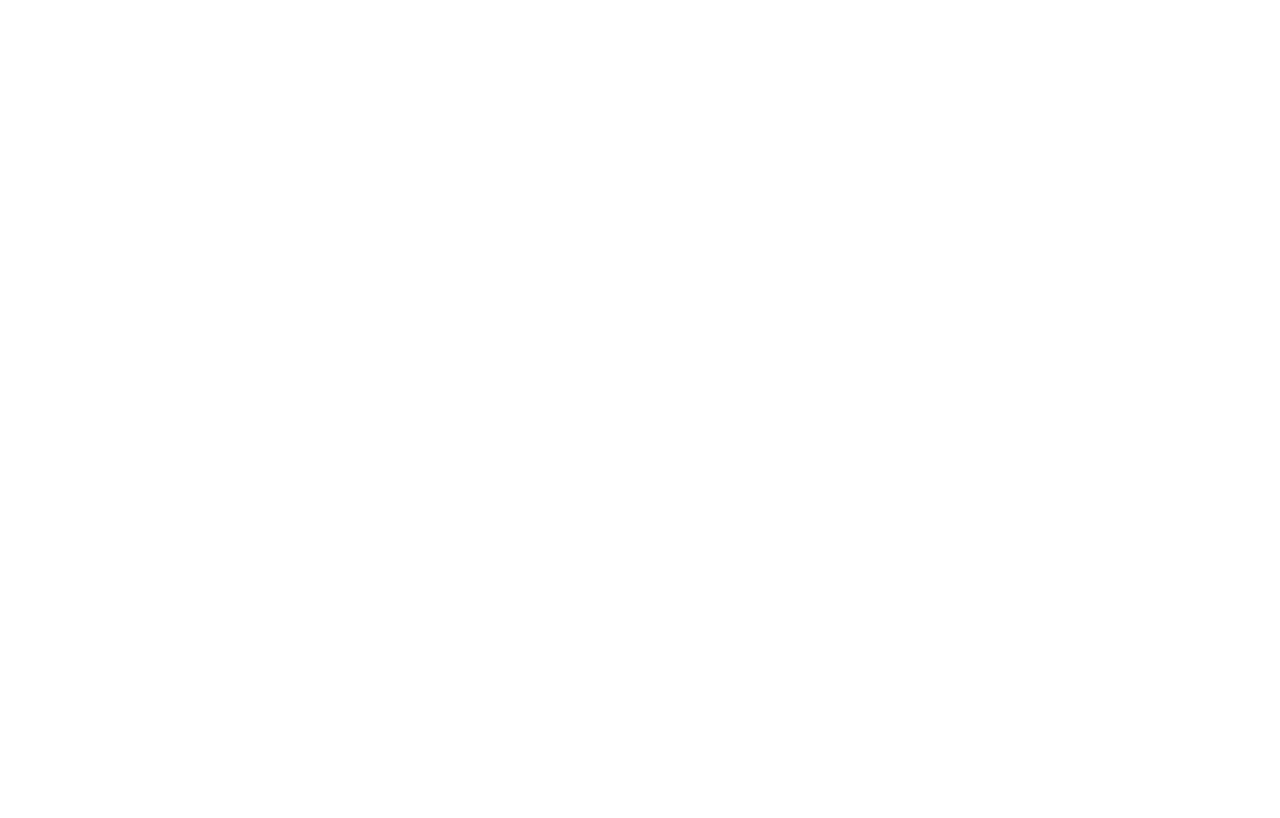
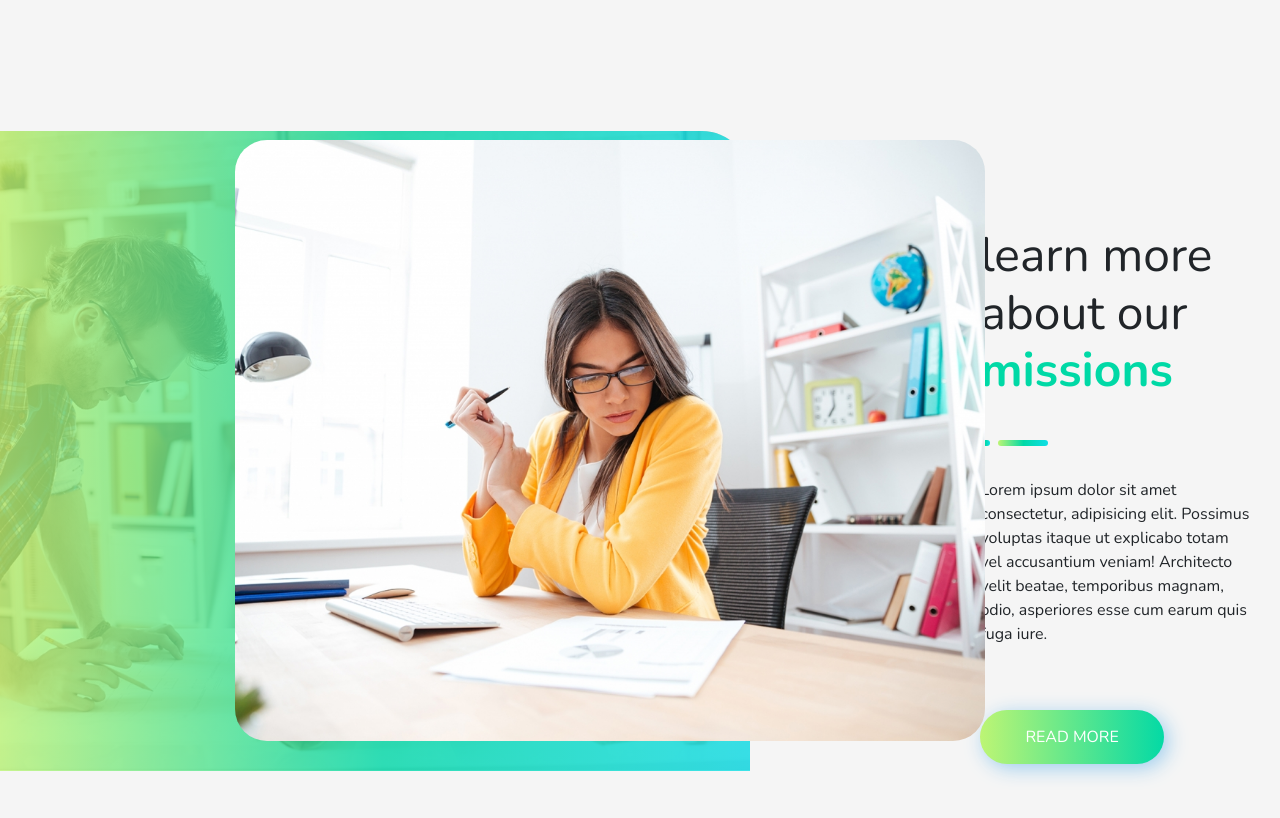
Before and after one commit to MatteoTarabella04/proj-html-vuejs, a Vue app: page / in a window 1280 px wide. Shown: the part 2340-3158 px from the top of the page. Before the commit the page ends 2151 px from the top, so only its background shows below. Built offline with nearby package versions, Linux system fonts and the light colour scheme.

Commit message:
create our missions section

```diff
--- a/src/App.vue
+++ b/src/App.vue
@@ -90,7 +90,34 @@
         </div>
       </div>
     </section>
-    <!-- /#howWeDo -->
+    <!-- /#whatWeDo -->
+    <section id="learnMore">
+      <div class="bg_image">
+        <div class="bg_cover"></div>
+      </div>
+
+      <div class="container d-flex">
+        <div class="poster">
+          <img src="./assets/img/businesswoman-analysing-document-P8WSNMC-1024x820.jpg" alt="">
+        </div>
+        <div class="learn_desc">
+          <h2>
+            learn more about our <b>missions</b>
+          </h2>
+          <div class="my_banner">
+            <div class="small_banner"></div>
+            <div class="large_banner"></div>
+          </div>
+          <p>
+            Lorem ipsum dolor sit amet consectetur, adipisicing elit. Possimus voluptas itaque ut explicabo totam vel
+            accusantium veniam! Architecto velit beatae, temporibus magnam, odio, asperiores esse cum earum quis fuga
+            iure.
+          </p>
+          <button class="myBtn rounded-pill">read more</button>
+        </div>
+      </div>
+    </section>
+    <!-- /#learnMore -->
   </main>
   <!-- /#page_main -->
 </template>
@@ -178,6 +205,8 @@
 
 #whatWeDo {
 
+  padding-bottom: 10rem;
+
   .text_desc {
     width: 40%;
     padding-top: 4rem;
@@ -235,4 +264,61 @@
     }
   }
 }
+
+#learnMore {
+  background-color: #f5f5f5;
+  padding-top: 10rem;
+  height: 1000px;
+  display: flex;
+
+  .bg_image {
+    position: relative;
+
+    width: 750px;
+    height: 640px;
+    background-image: url('./assets/img/busy-architect-PYVKWM4-1024x872.jpg');
+    background-size: contain;
+    background-repeat: no-repeat;
+    border-top-right-radius: 3rem;
+
+    .bg_cover {
+      width: 750px;
+      height: 640px;
+      background-image: linear-gradient(to right, #bdf574 0%, #00d9a6 51%, #0fdee6 100%);
+      border-top-right-radius: 3rem;
+      filter: opacity(80%);
+    }
+  }
+
+  .poster {
+    position: absolute;
+    left: 235px;
+    top: 2480px;
+
+    img {
+      width: 750px;
+      border-radius: 2rem;
+    }
+  }
+
+  .learn_desc {
+    margin-left: auto;
+    margin-top: 5rem;
+    padding: 1rem;
+    width: 60%;
+
+    h2 {
+      font-size: 3rem;
+
+      b {
+        color: #00d9a6;
+      }
+    }
+
+    .myBtn {
+      margin: 3rem 0;
+    }
+  }
+
+}
 </style>
```
